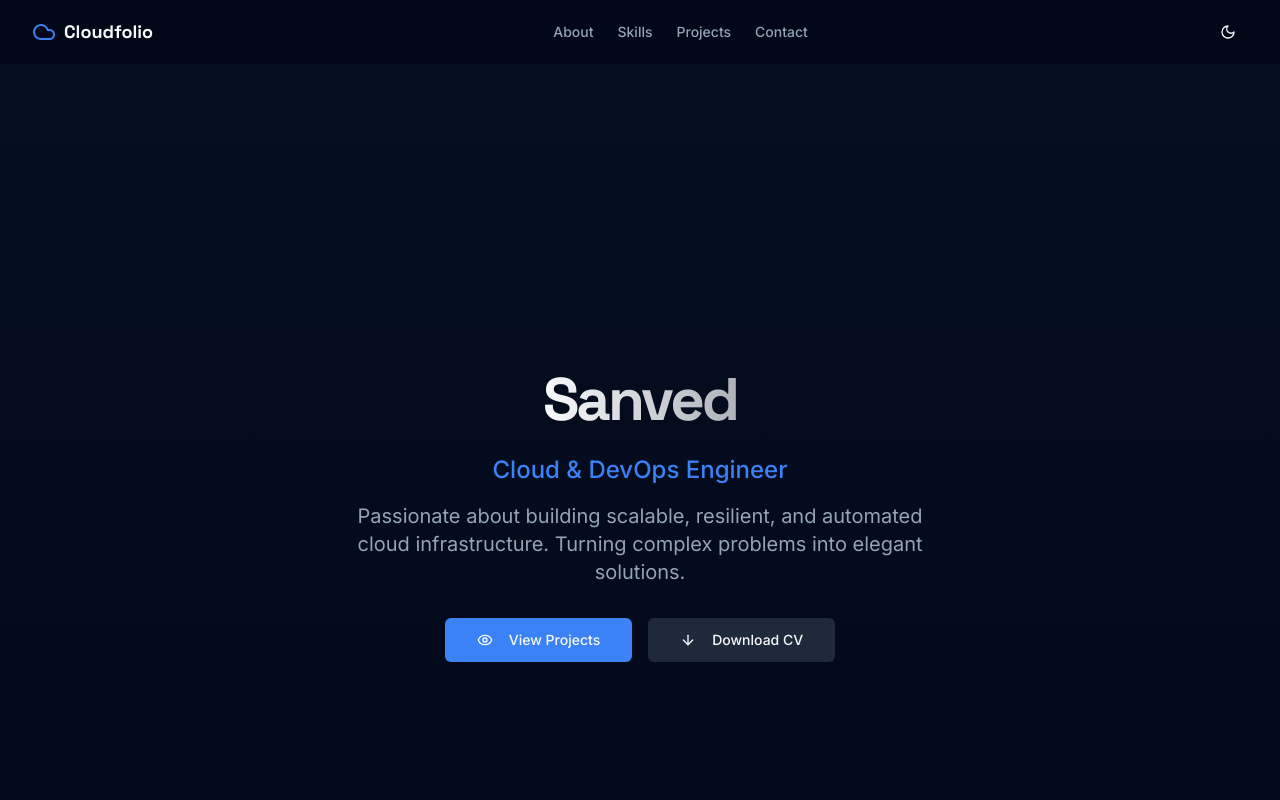
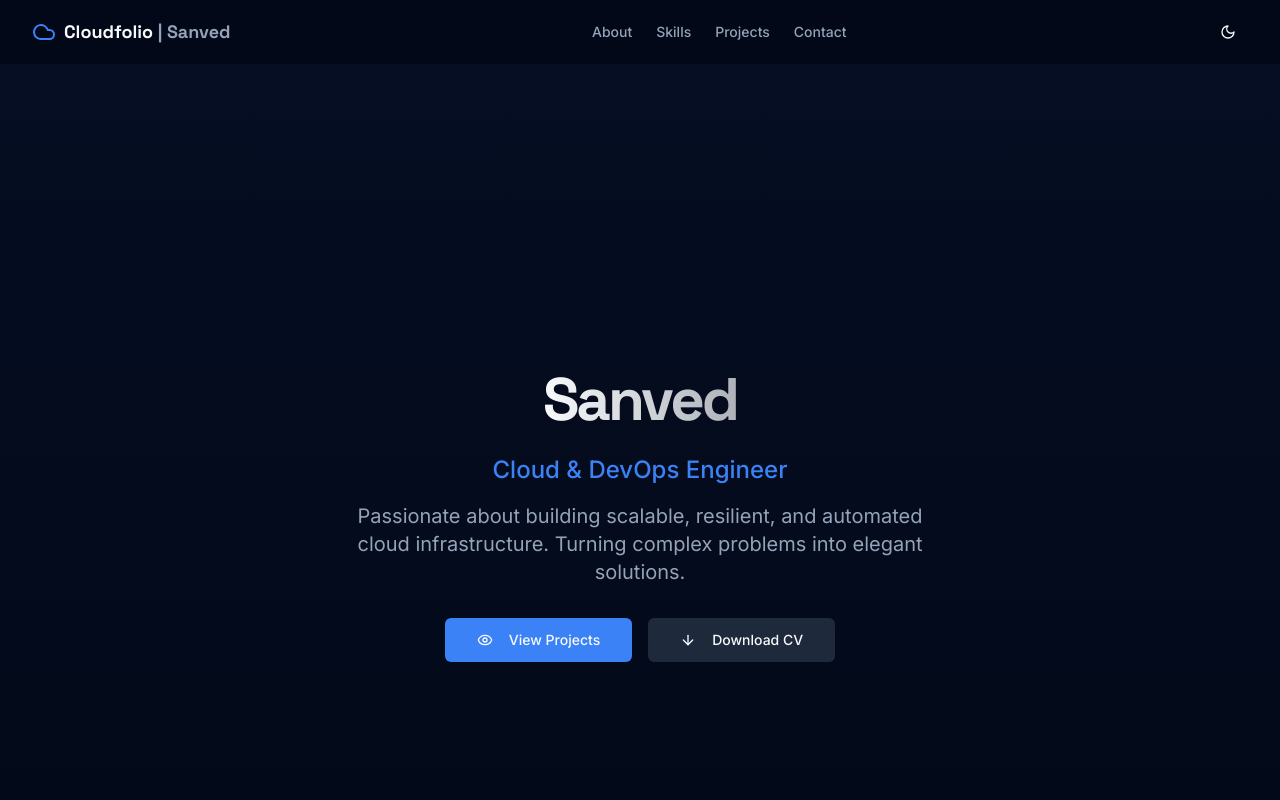
Before and after one commit to sanvedlatkar/Cloudfolio-, a Next.js app: page / in a window 1280 px wide. Shown: the top 800 px of the page. Built offline with nearby package versions, Linux system fonts and the light colour scheme.

Commit message:
ui: lock blue favicon and finalize metadata

```diff
--- a/src/app/layout.tsx
+++ b/src/app/layout.tsx
@@ -44,6 +44,12 @@ export default function RootLayout({
   return (
     <html lang="en" suppressHydrationWarning>
       <head>
+        {/* ✅ FAVICONS (FORCE BLUE LOGO) */}
+        <link rel="icon" href="/favicon.ico" sizes="any" />
+        <link rel="icon" href="/favicon.svg" type="image/svg+xml" />
+        <link rel="apple-touch-icon" href="/apple-touch-icon.png" />
+
+        {/* ✅ FONTS */}
         <link rel="preconnect" href="https://fonts.googleapis.com" />
         <link
           rel="preconnect"
@@ -55,6 +61,7 @@ export default function RootLayout({
           rel="stylesheet"
         />
       </head>
+
       <body className={cn("min-h-screen bg-background font-body antialiased")}>
         <ThemeProvider>
           <div className="relative flex min-h-dvh flex-col bg-background">
--- a/src/components/header.tsx
+++ b/src/components/header.tsx
@@ -37,9 +37,12 @@ export function Header() {
     >
       <div className="container flex h-16 max-w-screen-2xl items-center justify-between">
         <Link href="/" className="flex items-center gap-2">
-          <Cloud className="h-6 w-6 text-primary" />
-          <span className="font-headline text-lg font-bold">Cloudfolio</span>
-        </Link>
+  <Cloud className="h-6 w-6 text-primary" />
+  <span className="font-headline text-lg font-bold">
+    Cloudfolio <span className="text-muted-foreground">| Sanved</span>
+  </span>
+</Link>
+
 
         <nav className="hidden md:flex items-center gap-6 text-sm font-medium">
           {navLinks.map((link) => (
```
Also changed, not shown: 1 other file (tests, documents, lock files or other folders).
